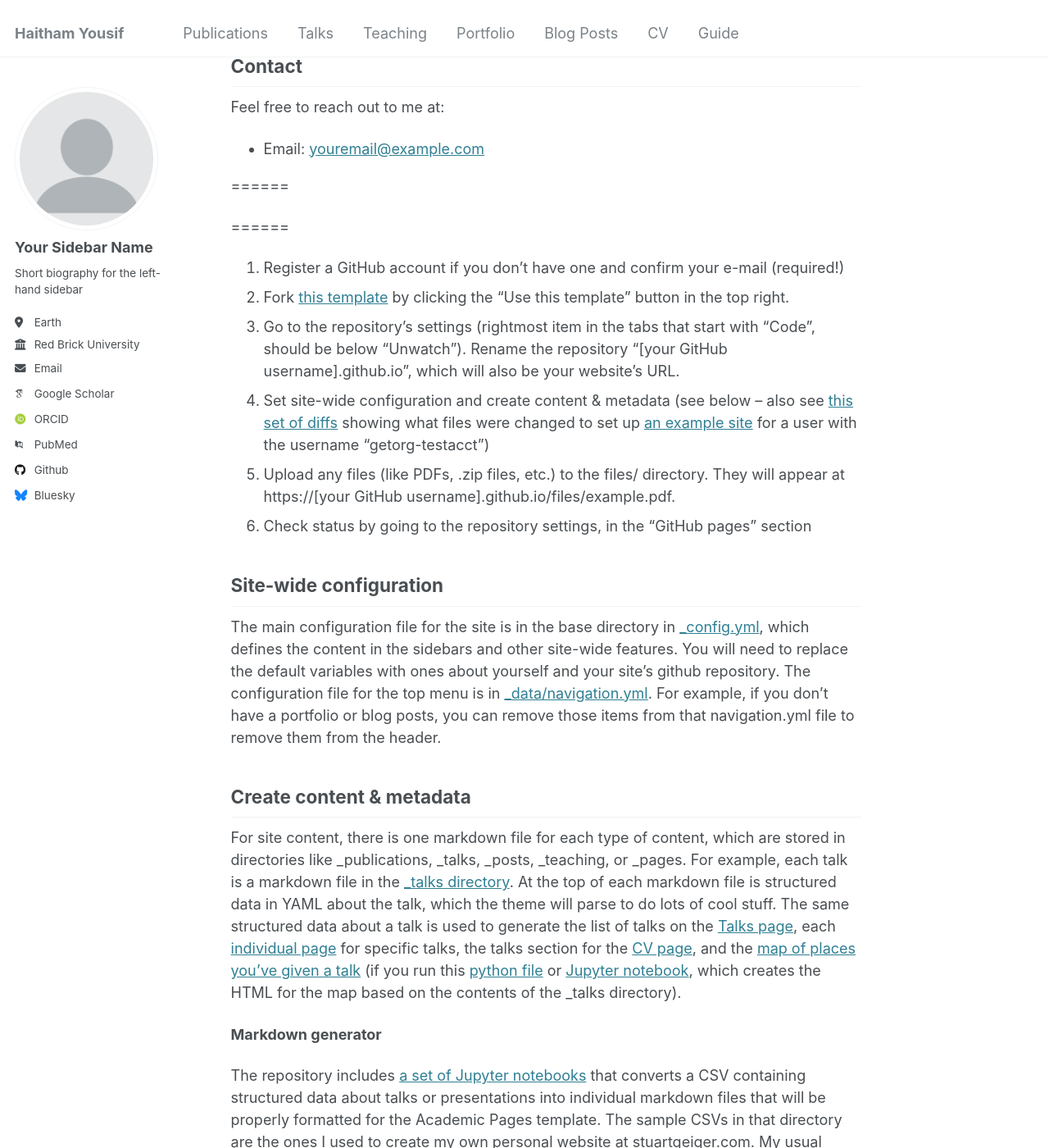
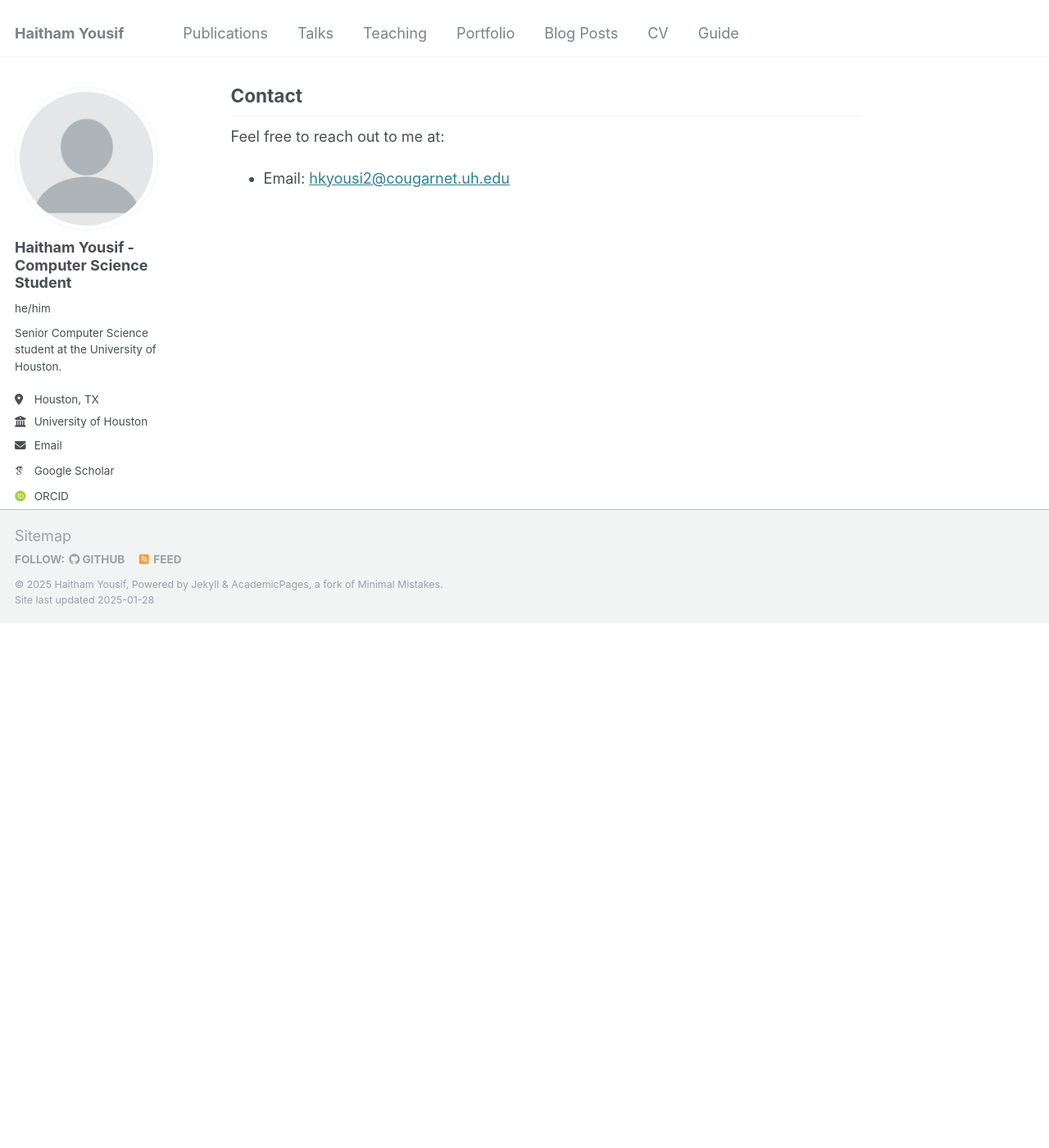
Before and after one commit to HYOU2103/HYOU2103.github.io, a Jekyll site: the page built from _pages/about.md, in a window 1280 px wide and 1400 px high, scrolled down 641 px. Shown: the whole window at 82% size. Built offline with Jekyll 4.4.1, drawn with Linux system fonts in a browser that asks for light colours; some web fonts are replaced; some of the changed text lies outside the part shown.

Commit message:
Updated sidebar information

```diff
--- a/_config.yml
+++ b/_config.yml
@@ -22,11 +22,11 @@ repository               : "academicpages/academicpages.github.io"
 author:
   # Biographic information
   avatar           : "profile.png"
-  name             : "Your Sidebar Name"
-  pronouns         : # example: "she/her"
-  bio              : "Short biography for the left-hand sidebar"
-  location         : "Earth"
-  employer         : "Red Brick University"
+  name             : "Haitham Yousif - Computer Science Student"
+  pronouns         : "he/him"
+  bio              : "Senior Computer Science student at the University of Houston."
+  location         : "Houston, TX"
+  employer         : "University of Houston"
   uri              : # URL
   email            : "hkyousi2@cougarnet.uh.edu"
 
--- a/_pages/about.md
+++ b/_pages/about.md
@@ -22,43 +22,8 @@ I'm passionate about learning new technologies and improving my problem-solving
 - [LinkedIn Profile](www.linkedin.com/in/haitham-yousif)
 - [GitHub Profile](HYOU2103.github.io)
 - [Resume (PDF)](../files/resume.pdf)
+- [Department of Computer Science at UH](cs.uh.edu)
 
 ## Contact
 Feel free to reach out to me at:
-- Email: [youremail@example.com](mailto:youremail@example.com)
-
-
-
-======
-
-======
-1. Register a GitHub account if you don't have one and confirm your e-mail (required!)
-1. Fork [this template](https://github.com/academicpages/academicpages.github.io) by clicking the "Use this template" button in the top right.
-1. Go to the repository's settings (rightmost item in the tabs that start with "Code", should be below "Unwatch"). Rename the repository "[your GitHub username].github.io", which will also be your website's URL.
-1. Set site-wide configuration and create content & metadata (see below -- also see [this set of diffs](http://archive.is/3TPas) showing what files were changed to set up [an example site](https://getorg-testacct.github.io) for a user with the username "getorg-testacct")
-1. Upload any files (like PDFs, .zip files, etc.) to the files/ directory. They will appear at https://[your GitHub username].github.io/files/example.pdf.
-1. Check status by going to the repository settings, in the "GitHub pages" section
-
-Site-wide configuration
-------
-The main configuration file for the site is in the base directory in [_config.yml](https://github.com/academicpages/academicpages.github.io/blob/master/_config.yml), which defines the content in the sidebars and other site-wide features. You will need to replace the default variables with ones about yourself and your site's github repository. The configuration file for the top menu is in [_data/navigation.yml](https://github.com/academicpages/academicpages.github.io/blob/master/_data/navigation.yml). For example, if you don't have a portfolio or blog posts, you can remove those items from that navigation.yml file to remove them from the header.
-
-Create content & metadata
-------
-For site content, there is one markdown file for each type of content, which are stored in directories like _publications, _talks, _posts, _teaching, or _pages. For example, each talk is a markdown file in the [_talks directory](https://github.com/academicpages/academicpages.github.io/tree/master/_talks). At the top of each markdown file is structured data in YAML about the talk, which the theme will parse to do lots of cool stuff. The same structured data about a talk is used to generate the list of talks on the [Talks page](https://academicpages.github.io/talks), each [individual page](https://academicpages.github.io/talks/2012-03-01-talk-1) for specific talks, the talks section for the [CV page](https://academicpages.github.io/cv), and the [map of places you've given a talk](https://academicpages.github.io/talkmap.html) (if you run this [python file](https://github.com/academicpages/academicpages.github.io/blob/master/talkmap.py) or [Jupyter notebook](https://github.com/academicpages/academicpages.github.io/blob/master/talkmap.ipynb), which creates the HTML for the map based on the contents of the _talks directory).
-
-**Markdown generator**
-
-The repository includes [a set of Jupyter notebooks](https://github.com/academicpages/academicpages.github.io/tree/master/markdown_generator
-) that converts a CSV containing structured data about talks or presentations into individual markdown files that will be properly formatted for the Academic Pages template. The sample CSVs in that directory are the ones I used to create my own personal website at stuartgeiger.com. My usual workflow is that I keep a spreadsheet of my publications and talks, then run the code in these notebooks to generate the markdown files, then commit and push them to the GitHub repository.
-
-How to edit your site's GitHub repository
-------
-Many people use a git client to create files on their local computer and then push them to GitHub's servers. If you are not familiar with git, you can directly edit these configuration and markdown files directly in the github.com interface. Navigate to a file (like [this one](https://github.com/academicpages/academicpages.github.io/blob/master/_talks/2012-03-01-talk-1.md) and click the pencil icon in the top right of the content preview (to the right of the "Raw | Blame | History" buttons). You can delete a file by clicking the trashcan icon to the right of the pencil icon. You can also create new files or upload files by navigating to a directory and clicking the "Create new file" or "Upload files" buttons.
-
-Example: editing a markdown file for a talk
-![Editing a markdown file for a talk](/images/editing-talk.png)
-
-For more info
-------
-More info about configuring Academic Pages can be found in [the guide](https://academicpages.github.io/markdown/), the [growing wiki](https://github.com/academicpages/academicpages.github.io/wiki), and you can always [ask a question on GitHub](https://github.com/academicpages/academicpages.github.io/discussions). The [guides for the Minimal Mistakes theme](https://mmistakes.github.io/minimal-mistakes/docs/configuration/) (which this theme was forked from) might also be helpful.
+- Email: [hkyousi2@cougarnet.uh.edu](mailto:hkyousi2@cougarnet.uh.edu)
```
